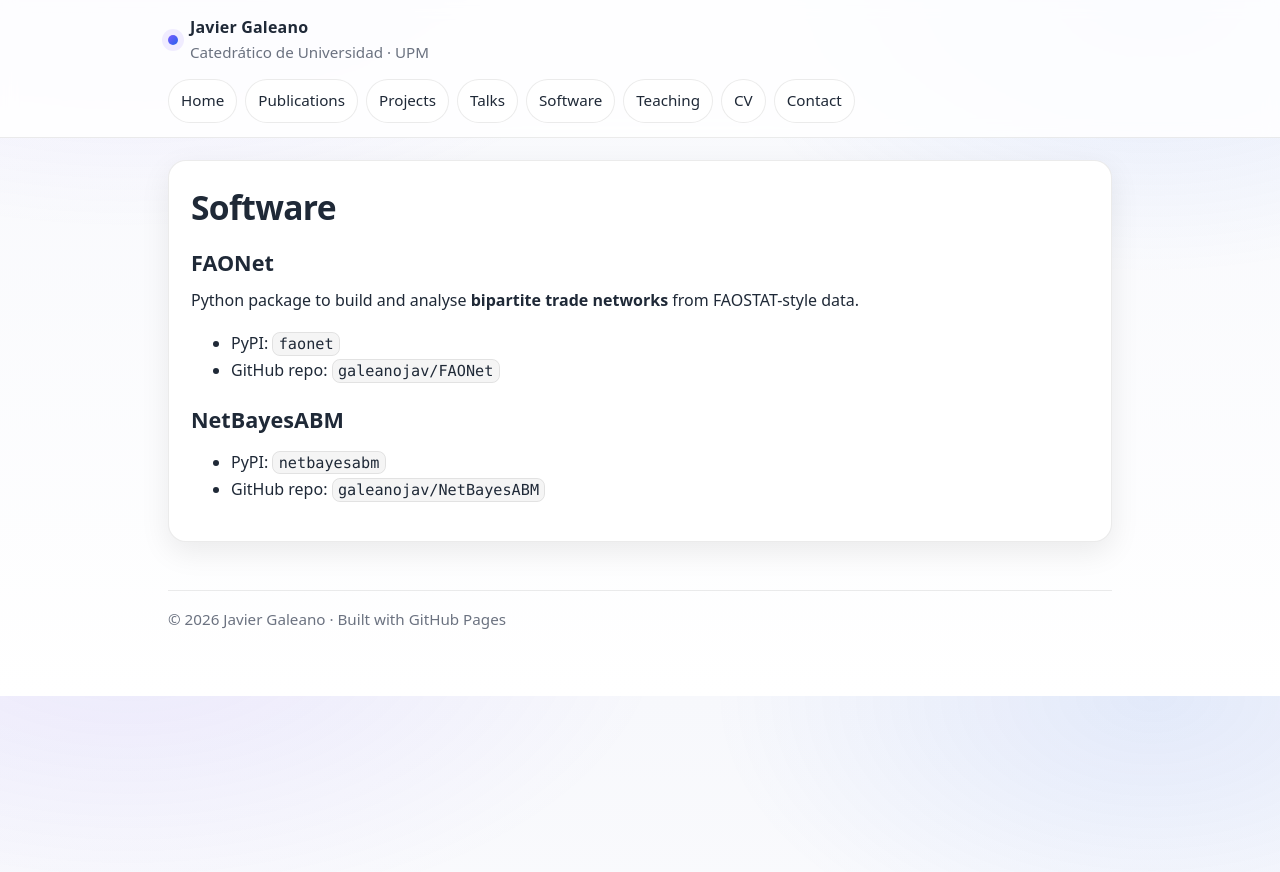
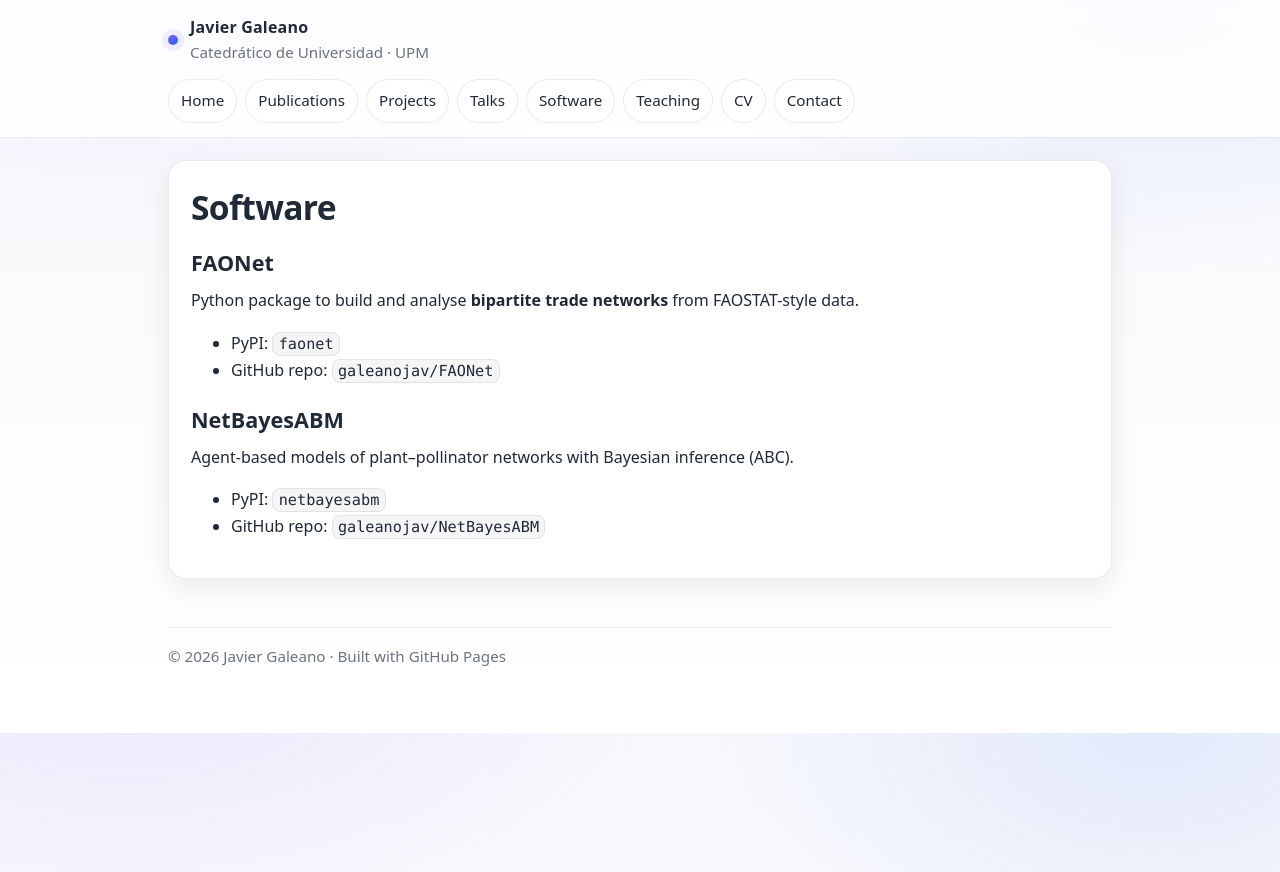
Before and after one commit to galeanojav/galeanojav.github.io, a Jekyll site: the page built from software.md, in a window 1280 px wide. Shown: the top 872 px of the page. Built offline with Jekyll 4.4.1, drawn with Linux system fonts in a browser that asks for light colours.

Commit message:
Update software.md

```diff
--- a/software.md
+++ b/software.md
@@ -14,5 +14,7 @@ Python package to build and analyse **bipartite trade networks** from FAOSTAT-st
 - GitHub repo: `galeanojav/FAONet`
 
 ## NetBayesABM
+Agent-based models of plant–pollinator networks with Bayesian inference (ABC).
+
 - PyPI: `netbayesabm`
 - GitHub repo: `galeanojav/NetBayesABM`
```
